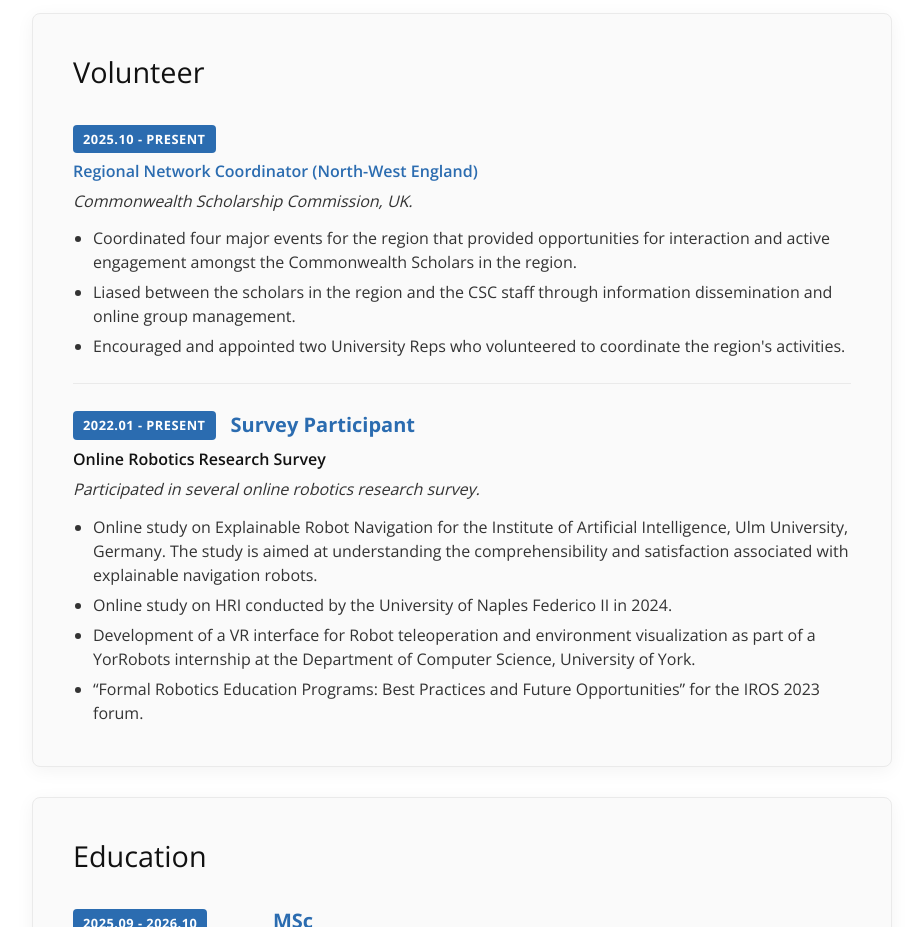
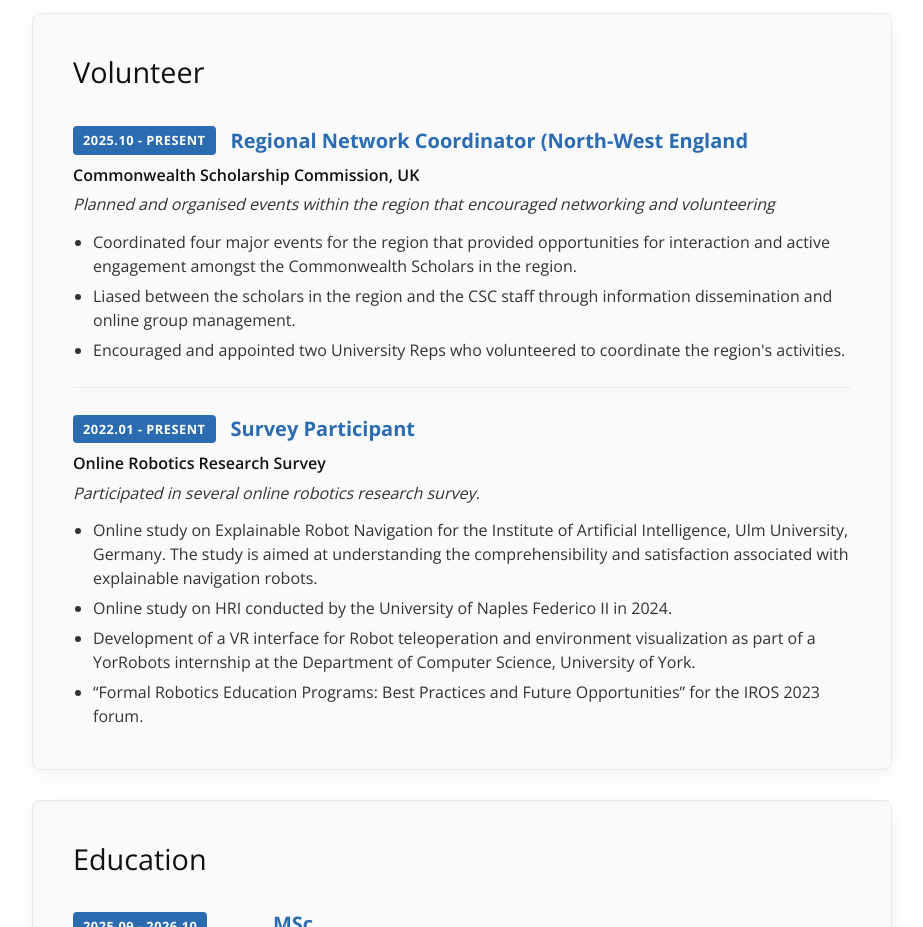
Before and after one commit to ChristopherOkoh60/ChristopherOkoh60.github.io, a plain HTML site: page resume.html in a window 1280 px wide. Shown: the part 2400-3327 px from the top of the page, without its empty margins (298-1221 px from the left). Drawn offline with nearby package versions, Linux system fonts and the light colour scheme.

Commit message:
Update resume.html

```diff
--- a/resume.html
+++ b/resume.html
@@ -210,10 +210,10 @@
   <div class="volunteer-item">
     <div class="volunteer-header">
       <span class="date-badge">2025.10 - PRESENT</span>
-      <h3 class="job-title"></h3>
+      <h3 class="job-title"><a href="https://cscuk.fcdo.gov.uk/networks/regional-networks/north-west/" target="_blank" style="text-decoration: none; border-bottom: none;" onmouseover="this.style.textDecoration='underline';" onmouseout="this.style.textDecoration='none';">Regional Network Coordinator (North-West England</a></h3>
     </div>
-    <p class="job-company"><a href="https://cscuk.fcdo.gov.uk/networks/regional-networks/north-west/" target="_blank" style="text-decoration: none; border-bottom: none;" onmouseover="this.style.textDecoration='underline';" onmouseout="this.style.textDecoration='none';">Regional Network Coordinator (North-West England)</a></p>
-    <p class="job-description"><em>Commonwealth Scholarship Commission, UK.</em></p>
+    <p class="job-company">Commonwealth Scholarship Commission, UK</p>
+    <p class="job-description"><em>Planned and organised events within the region that encouraged networking and volunteering</em></p>
 
     <ul class="job-bullets">
       <li>Coordinated four major events for the region that provided opportunities for interaction and active engagement amongst the Commonwealth Scholars in the region.</li>
```
